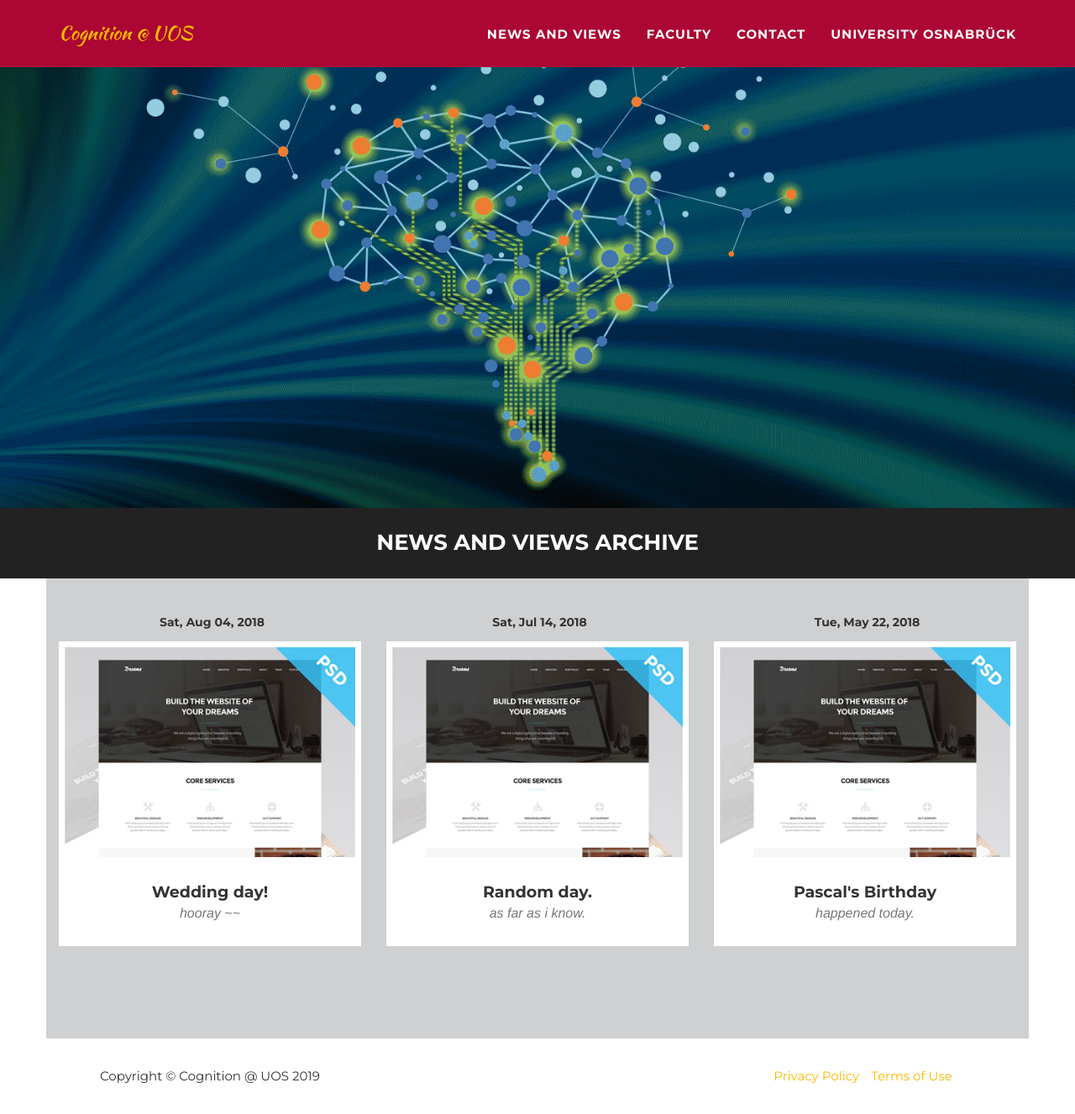
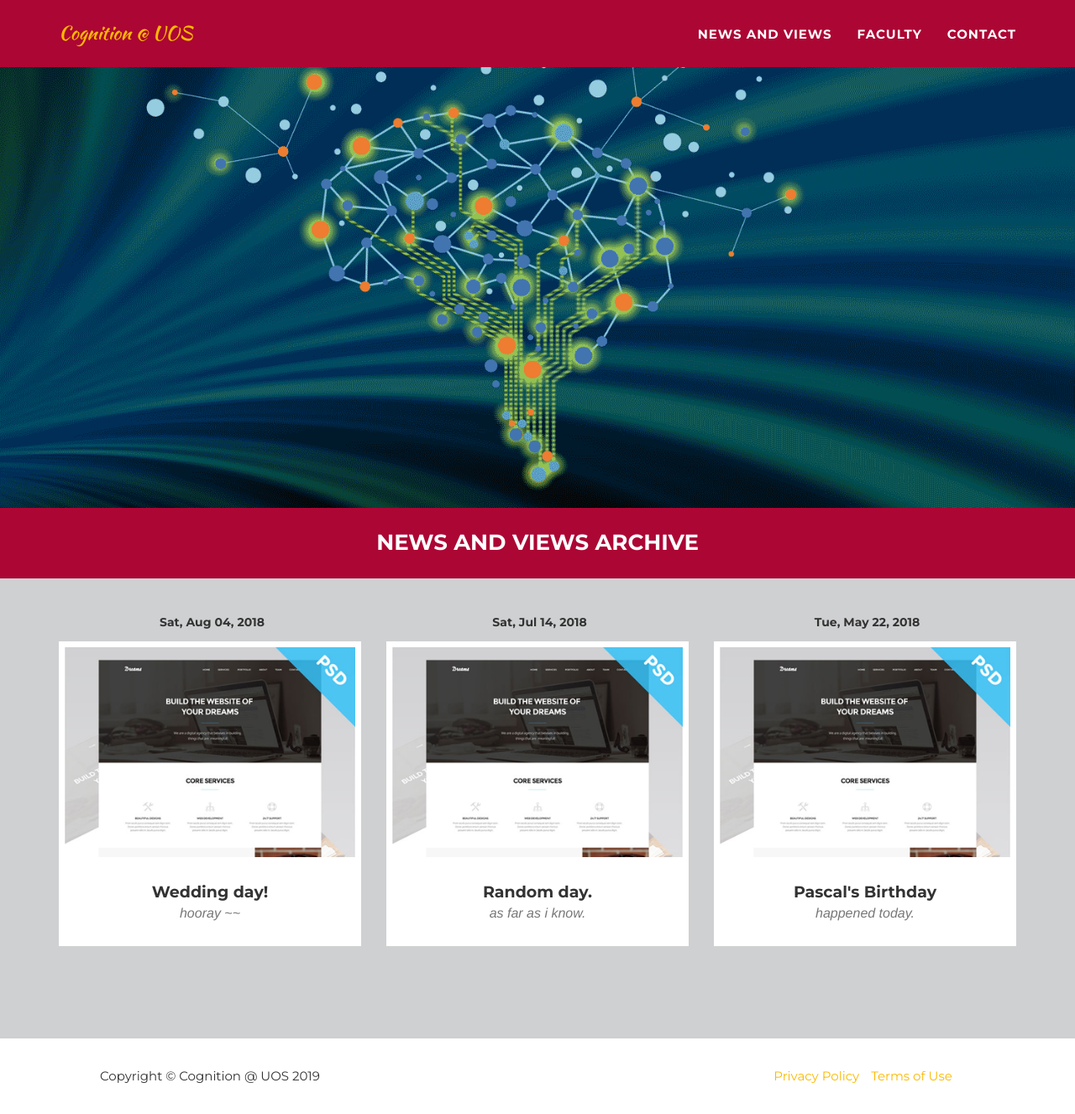
Before and after one commit to neuroinfo-os/neuroinfo-os.github.io, a Jekyll site: the page built from archive.html, in a window 1280 px wide and 1327 px high. Shown: the whole window at 84% size. Built offline with Jekyll 4.4.1, drawn with Linux system fonts in a browser that asks for light colours; some web fonts are replaced.

Commit message:
playing around with headers

```diff
--- a/_includes/contact.html
+++ b/_includes/contact.html
@@ -3,7 +3,7 @@
             <div class="row">
                 <div class="col-lg-12 text-center">
                     <h2 class="section-heading">Contact Us</h2>
-                    <h3 class="section-subheading text-muted">Lorem ipsum dolor sit amet consectetur.</h3>
+                    <h3 class="section-subheading text-muted">Get in contact with our research hub speaker Prof. Dr. Kai-Uwe Kühnberger and research hub manager Pascal Nieters, M.Sc.</h3>
                 </div>
             </div>
             <div class="row">
--- a/_includes/header.html
+++ b/_includes/header.html
@@ -27,9 +27,9 @@
                     <li>
                         <a class="page-scroll" href="#contact">Contact</a>
                     </li>
-                    <li>
+                    <!-- <li>
                         <a href="https://uni-osnabrueck.de/en/home.html">University Osnabrück</a>
-                    </li>
+                    </li> -->
                 </ul>
             </div>
             <!-- /.navbar-collapse -->
--- a/_includes/news.html
+++ b/_includes/news.html
@@ -15,13 +15,13 @@
                     <p id="date-tag">
                         {{ news.date | date: "%a, %b %d, %Y"}}
                     </p>
-                    <a href="{{ news.date | date: "%Y-%m-%d" }}" class="news-link">
+                    <a href="{{site.baseurl}}/{{ news.date | date: "%Y-%m-%d" }}" class="news-link">
                         <div class="news-hover">
                             <div class="news-hover-conent">
                                 <i class="fa fa-plus fa-3x"></i>
                             </div>
                         </div>
-                        <img src="img/news/{{ news.thumbnail }}" class="img-responsive img-centered" alt="">
+                        <img src="{{src.basurl}}/img/news/{{ news.thumbnail }}" class="img-responsive img-centered" alt="">
                     </a>
                     <div class="news-caption">
                         <h4>{{ news.title }}</h4>
--- a/_layouts/newspage.html
+++ b/_layouts/newspage.html
@@ -4,7 +4,7 @@
 
         <body id="page-top" class="index">
 
-        {% include header_subpage.html %}
+        {% include header_newspage.html %}
 
         <div class="container" id="news-abstract">
             <div class="row" style="padding: 0 2%">
@@ -24,6 +24,8 @@
             </div>
         </section>
 
+        {% include news.html %}
+
         {% include footer.html %}
         {% include js.html %}
 
--- a/archive.html
+++ b/archive.html
@@ -11,7 +11,7 @@ permalink: /archive/
 
     {% include header.html %}
 
-    <div style="background-color: #222">
+    <div style="background-color: #ac0634">
         <div class="container">
             <div class="row">
                 <div id="welcome-title">
@@ -21,7 +21,8 @@ permalink: /archive/
         </div>
     </div>
 
-        <div class="container bg-light-gray" id="news" style="padding-top: 40px; padding-bottom: 80px;">
+    <section class="bg-light-gray" style="padding: 40px 0 80px 0">
+        <div class="container" id="news">
             <div class="row">
             {% for news in site.categories.news %}
                 <div class="col-md-4 col-sm-6 news-item">
@@ -46,6 +47,7 @@ permalink: /archive/
             {% endfor %}
             </div>
         </div>
+    </section>
 
     {% include footer.html %}
     {% include js.html %}
--- /dev/null
+++ b/research.html
@@ -0,0 +1,5 @@
+---
+permalink: /research/
+---
+
+Hello World!
```
Also changed, not shown: _includes/header_newspage.html (renamed from _includes/header_subpage.html).
